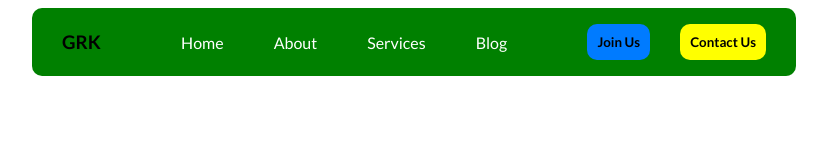
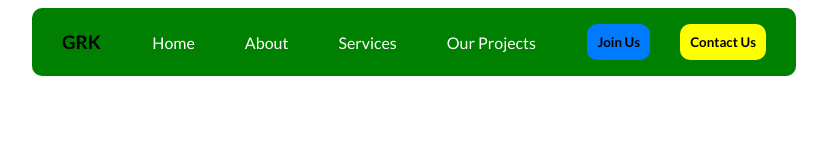
Before and after one commit to rksaykot999/GRK, a plain HTML site: page index.html in a window 1280 px wide. Shown: the whole page, without its empty margins (226-1053 px from the left). Drawn offline with Linux system fonts and the light colour scheme.

Commit message:
Navbar done.

```diff
--- a/index.html
+++ b/index.html
@@ -23,7 +23,7 @@
                     <li><a href="#">Home</a></li>
                     <li><a href="#">About</a></li>
                     <li><a href="#">Services</a></li>
-                    <li><a href="#">Blog</a></li>
+                    <li><a href="#">Our Projects</a></li>
                 </ul>
                 <ul>
                     <button class="btn-primary">Join Us</button>
```
